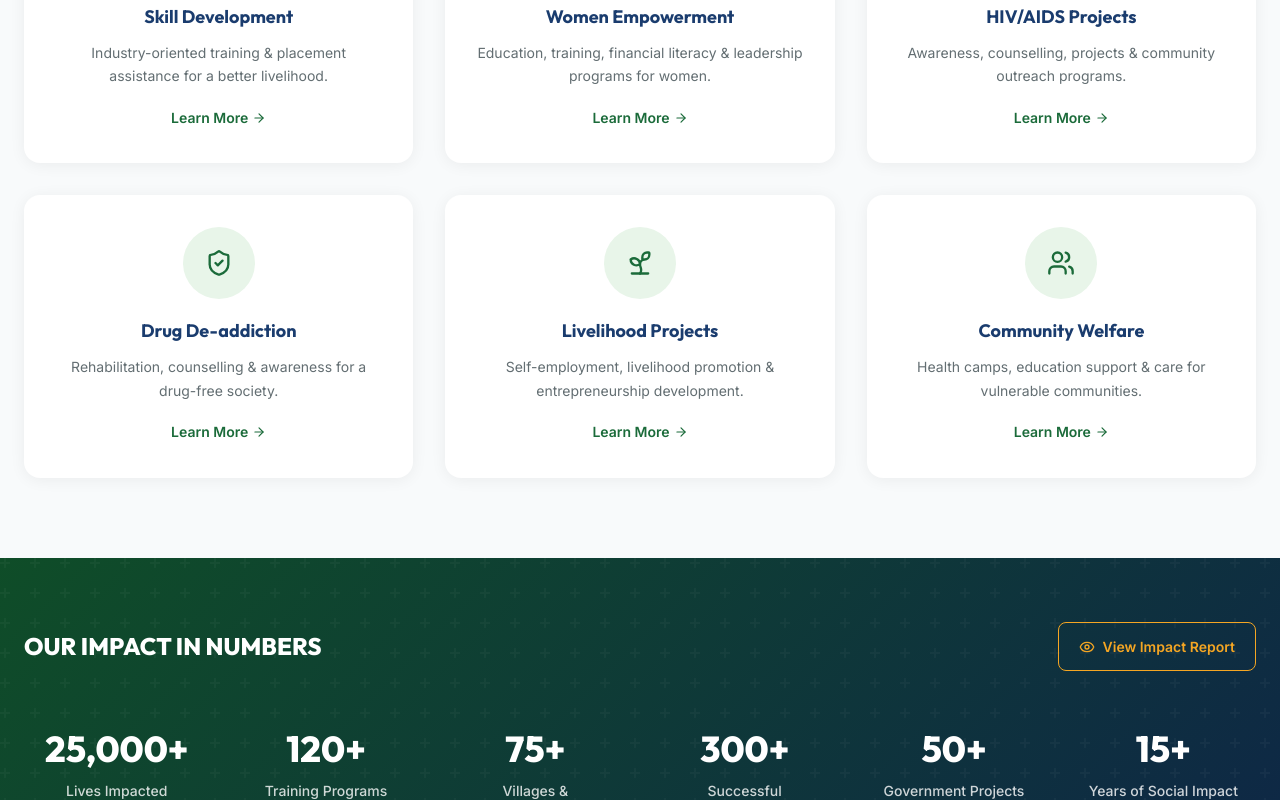
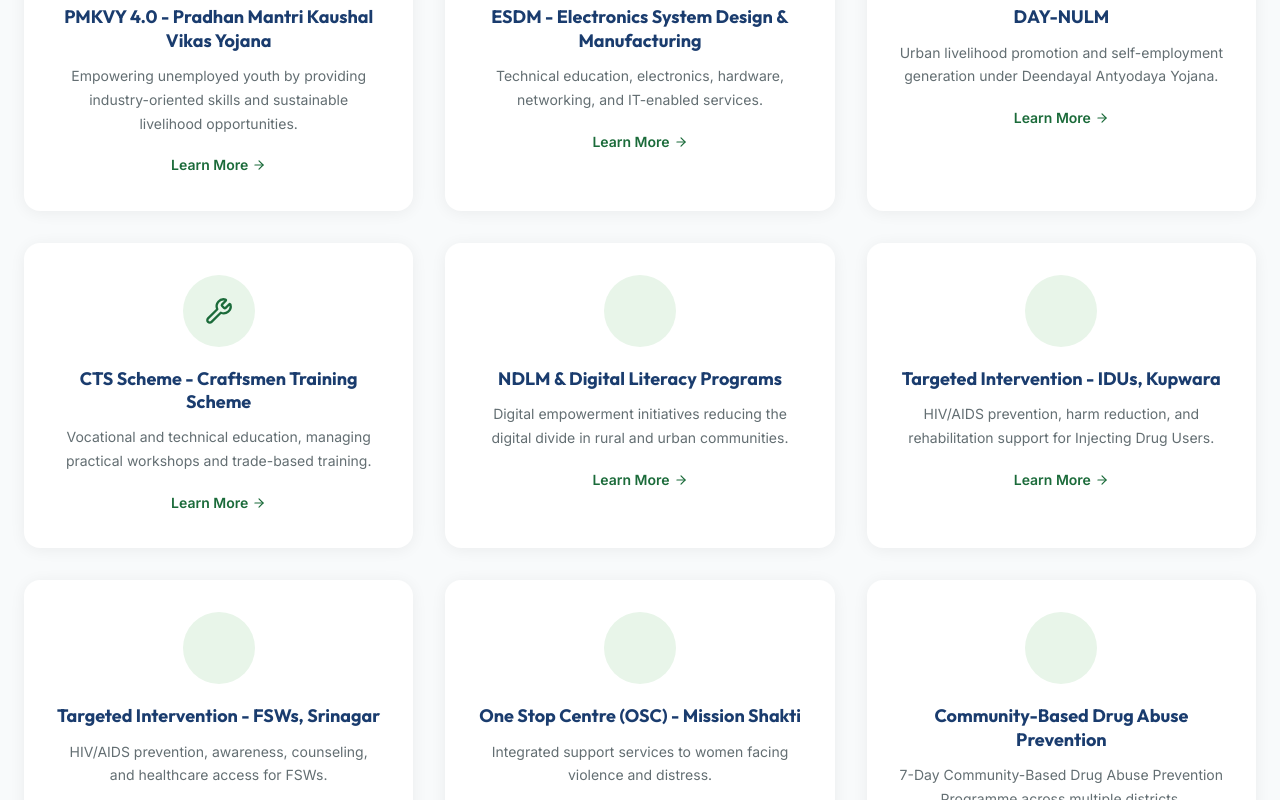
Before and after one commit to Aaqibreshie/Munificent-Angels, a Next.js app: page / in a window 1280 px wide. Shown: the part 1260-2060 px from the top of the page. Built offline with nearby package versions, Linux system fonts and the light colour scheme.

Commit message:
feat: replace hardcoded programs with the 12 actual Munificent Angels projects

```diff
--- a/src/data/siteData.js
+++ b/src/data/siteData.js
@@ -1,98 +1,194 @@
 export const programs = [
   {
-    id: 'skill-development',
-    title: 'Skill Development',
-    icon: 'Wrench',
-    shortDesc: 'Industry-oriented training & placement assistance for a better livelihood.',
-    longDesc: 'Our skill development programs provide comprehensive training in various trades and vocations, empowering youth with industry-relevant skills. We partner with government schemes like PMKVY and DDU-GKY to deliver certified training programs that lead to meaningful employment.',
+    id: 'pmkvy',
+    title: 'PMKVY 4.0 - Pradhan Mantri Kaushal Vikas Yojana',
+    icon: 'Briefcase',
+    shortDesc: 'Empowering unemployed youth by providing industry-oriented skills and sustainable livelihood opportunities.',
+    longDesc: 'Munificent Angels has extensive experience in successfully implementing PMKVY 4.0 projects under multiple sectors and trades. Complete project execution including candidate mobilization, counseling, training centre operations, assessments, placement coordination, SDMS management, and post-placement tracking.',
     image: '/images/projects/skill-development.png',
-    stats: { beneficiaries: '8,000+', programs: '45+', placements: '85%' },
+    stats: { beneficiaries: '8,000+', programs: 'IT, Healthcare, Retail', placements: 'High' },
     features: [
-      'PMKVY & DDU-GKY certified training',
-      'Industry-relevant curriculum',
-      'Hands-on practical experience',
-      'Placement assistance & job linkages',
-      'Post-training support & mentoring'
+      'Candidate Mobilization & Registration',
+      'Training Centre Operations',
+      'SDMS Portal Management',
+      'Placement Assistance & Employer Linkages',
+      'MIS Reporting & Documentation'
     ]
   },
   {
-    id: 'women-empowerment',
-    title: 'Women Empowerment',
-    icon: 'Heart',
-    shortDesc: 'Education, training, financial literacy & leadership programs for women.',
-    longDesc: 'We believe in empowering women through education, skill training, and financial literacy. Our women empowerment programs focus on building confidence, self-reliance, and leadership skills among women from marginalized communities.',
-    image: '/images/projects/women-empowerment.png',
-    stats: { beneficiaries: '5,000+', programs: '30+', villages: '25+' },
+    id: 'esdm',
+    title: 'ESDM - Electronics System Design & Manufacturing',
+    icon: 'Cpu',
+    shortDesc: 'Technical education, electronics, hardware, networking, and IT-enabled services.',
+    longDesc: 'Successfully implemented ESDM training programs focused on technical education, electronics, hardware, networking, and IT-enabled services. Developed technical labs and practical learning environments aimed at enhancing employability in the electronics and technology sectors.',
+    image: '/images/projects/skill-development.png',
+    stats: { beneficiaries: '1,500+', programs: 'Hardware, Networking', placements: 'High' },
     features: [
-      'Vocational training in beauty, tailoring & more',
-      'Financial literacy & savings programs',
-      'Self-help group formation',
-      'Leadership development workshops',
-      'Legal awareness & rights education'
+      'Technical Lab Setup & Infrastructure',
+      'Practical-Based Technical Training',
+      'Computer Hardware & Networking',
+      'Troubleshooting & Maintenance',
+      'Industry-Oriented Skill Development'
     ]
   },
   {
-    id: 'hiv-aids-projects',
-    title: 'HIV/AIDS Projects',
-    icon: 'Ribbon',
-    shortDesc: 'Awareness, counselling, projects & community outreach programs.',
-    longDesc: 'Our HIV/AIDS projects focus on creating awareness, providing counselling services, and running community outreach programs to combat stigma and promote testing. We work in close collaboration with NACO and state AIDS control societies.',
-    image: '/images/projects/hiv-aids.png',
-    stats: { beneficiaries: '15,000+', programs: '20+', communities: '50+' },
+    id: 'day-nulm',
+    title: 'DAY-NULM',
+    icon: 'Users',
+    shortDesc: 'Urban livelihood promotion and self-employment generation under Deendayal Antyodaya Yojana.',
+    longDesc: 'Worked extensively for urban livelihood promotion and self-employment generation. The organization focused on empowering unemployed youth, women, and marginalized communities through vocational training and livelihood support initiatives.',
+    image: '/images/projects/livelihood.png',
+    stats: { beneficiaries: '3,000+', programs: 'Vocational', placements: 'Self-employment' },
     features: [
-      'Community awareness campaigns',
-      'Free testing & counselling centers',
-      'Anti-stigma initiatives',
-      'Care & support for PLHIV',
-      'Targeted intervention programs'
+      'Community Mobilization',
+      'Vocational Training Facilitation',
+      'Placement Support',
+      'Self-Employment Guidance',
+      'Coordination with Urban Local Bodies'
     ]
   },
   {
-    id: 'drug-de-addiction',
-    title: 'Drug De-addiction',
-    icon: 'ShieldCheck',
-    shortDesc: 'Rehabilitation, counselling & awareness for a drug-free society.',
-    longDesc: 'Our drug de-addiction programs provide comprehensive rehabilitation, counselling, and community awareness initiatives. We work towards creating a drug-free society through prevention, treatment, and aftercare support.',
-    image: '/images/projects/drug-deaddiction.png',
-    stats: { beneficiaries: '3,000+', centers: '5+', recovery: '70%' },
+    id: 'cts-scheme',
+    title: 'CTS Scheme - Craftsmen Training Scheme',
+    icon: 'Wrench',
+    shortDesc: 'Vocational and technical education, managing practical workshops and trade-based training.',
+    longDesc: 'Possesses strong experience in vocational and technical education under the Craftsmen Training Scheme. Managed practical workshops, technical demonstrations, trade-based training programmes, and industry-oriented skill development aligned with government standards.',
+    image: '/images/projects/skill-development.png',
+    stats: { beneficiaries: '2,000+', programs: 'Trade Skills', placements: 'High' },
     features: [
-      'Awareness campaigns in schools & communities',
-      'Counselling & rehabilitation services',
-      'Family support programs',
-      'Aftercare & reintegration support',
-      'Community-based prevention initiatives'
+      'Technical Skill Training',
+      'Workshop Management',
+      'Trade Assessments & Examinations',
+      'Equipment Maintenance',
+      'Quality Assurance Compliance'
     ]
   },
   {
-    id: 'livelihood-projects',
-    title: 'Livelihood Projects',
-    icon: 'Sprout',
-    shortDesc: 'Self-employment, livelihood promotion & entrepreneurship development.',
-    longDesc: 'Our livelihood projects focus on promoting sustainable livelihoods through self-employment, micro-enterprise development, and skills training. We help individuals build sustainable income sources and achieve economic independence.',
-    image: '/images/projects/livelihood.png',
-    stats: { beneficiaries: '4,000+', enterprises: '200+', villages: '30+' },
+    id: 'ndlm',
+    title: 'NDLM & Digital Literacy Programs',
+    icon: 'Laptop',
+    shortDesc: 'Digital empowerment initiatives reducing the digital divide in rural and urban communities.',
+    longDesc: 'Actively contributed to digital empowerment initiatives under NDLM and related digital literacy programmes aimed at reducing the digital divide in rural and urban communities.',
+    image: '/images/projects/skill-development.png',
+    stats: { beneficiaries: '5,000+', programs: 'Digital Literacy', placements: 'N/A' },
     features: [
-      'Micro-enterprise development support',
-      'Agricultural training & support',
-      'Market linkage & value chain development',
-      'Financial inclusion & credit access',
-      'Sustainable livelihood models'
+      'Basic Computer Education',
+      'Internet Awareness Sessions',
+      'Digital Payment Awareness',
+      'Online Service Facilitation',
+      'E-Governance Awareness'
     ]
   },
   {
-    id: 'community-welfare',
-    title: 'Community Welfare',
+    id: 'ti-idus',
+    title: 'Targeted Intervention - IDUs, Kupwara',
+    icon: 'ShieldPlus',
+    shortDesc: 'HIV/AIDS prevention, harm reduction, and rehabilitation support for Injecting Drug Users.',
+    longDesc: 'Implementing a continuous Targeted Intervention (TI) Project for Injecting Drug Users (IDUs) in Kupwara District. Sponsored by J&K AIDS Control Society (JKSACS) under NACO. Focused on HIV/AIDS prevention, harm reduction, rehabilitation support, and counseling services.',
+    image: '/images/projects/hiv-aids.png',
+    stats: { beneficiaries: 'Ongoing', programs: 'Harm Reduction', placements: 'N/A' },
+    features: [
+      'Community Outreach & Field Interventions',
+      'HIV/AIDS Prevention Awareness',
+      'Counseling & Rehabilitation Support',
+      'Needle Safety & Risk Reduction Awareness',
+      'Health Referral & Support Linkages'
+    ]
+  },
+  {
+    id: 'ti-fsws',
+    title: 'Targeted Intervention - FSWs, Srinagar',
+    icon: 'HeartHandshake',
+    shortDesc: 'HIV/AIDS prevention, awareness, counseling, and healthcare access for FSWs.',
+    longDesc: 'Implementing a continuous Targeted Intervention (TI) Project for Female Sex Workers (FSWs) in Srinagar District. Sponsored by J&K AIDS Control Society (JKSACS) under NACO. Focuses on HIV/AIDS prevention, counseling, rehabilitation support, and community-based outreach.',
+    image: '/images/projects/women-empowerment.png',
+    stats: { beneficiaries: 'Ongoing', programs: 'Prevention', placements: 'N/A' },
+    features: [
+      'HIV/AIDS Awareness Campaigns',
+      'Counseling & Guidance Services',
+      'STI/RTI Awareness & Referral Support',
+      'Rehabilitation & Community Support',
+      'Peer Education Programmes'
+    ]
+  },
+  {
+    id: 'osc-mission-shakti',
+    title: 'One Stop Centre (OSC) - Mission Shakti',
+    icon: 'Home',
+    shortDesc: 'Integrated support services to women facing violence and distress.',
+    longDesc: 'Managed women welfare and protection initiatives under Mission Shakti through One Stop Centre projects aimed at providing integrated support services to women facing violence and distress. Ensured timely support, counseling, rehabilitation assistance, and safe intervention services.',
+    image: '/images/projects/women-empowerment.png',
+    stats: { beneficiaries: 'Ongoing', programs: 'Women Welfare', placements: 'N/A' },
+    features: [
+      'Beneficiary Assistance',
+      'Counseling Coordination',
+      'Legal & Police Coordination',
+      'Monitoring & Case Management',
+      'Awareness Campaigns'
+    ]
+  },
+  {
+    id: 'drug-prevention',
+    title: 'Community-Based Drug Abuse Prevention',
+    icon: 'Ban',
+    shortDesc: '7-Day Community-Based Drug Abuse Prevention Programme across multiple districts.',
+    longDesc: 'Successfully implemented a 7-Day Community-Based Drug Abuse Prevention Programme under the sponsorship of the National Institute of Social Defence (NISD). Spread awareness regarding harmful effects of drug abuse, promote preventive measures, and encourage community participation.',
+    image: '/images/projects/drug-deaddiction.png',
+    stats: { beneficiaries: '10,000+', programs: 'Awareness', placements: 'N/A' },
+    features: [
+      'Drug Abuse Awareness Sessions',
+      'Counseling & Motivational Sessions',
+      'Mental Health Awareness Workshops',
+      'Street Plays & Awareness Campaigns',
+      'Rehabilitation & Preventive Awareness Support'
+    ]
+  },
+  {
+    id: 'hiv-aids-awareness',
+    title: 'HIV/AIDS Awareness & TI Programmes',
+    icon: 'Ribbon',
+    shortDesc: 'HIV/AIDS awareness, Targeted Intervention (TI) projects, and drug abuse prevention.',
+    longDesc: 'Actively working on HIV/AIDS awareness, Targeted Intervention (TI) projects, drug abuse prevention, counseling, rehabilitation support, and community-based outreach programmes under the sponsorship and support of J&K AIDS Control Society (JKSACS) and NACO.',
+    image: '/images/projects/hiv-aids.png',
+    stats: { beneficiaries: 'Thousands', programs: 'Awareness', placements: 'N/A' },
+    features: [
+      'HIV/AIDS Awareness Campaigns',
+      'Youth Motivation & Guidance Sessions',
+      'School, College & University Awareness Seminars',
+      'Mental Health Awareness Programmes',
+      'Health Awareness & Counseling Camps'
+    ]
+  },
+  {
+    id: 'training-centre-management',
+    title: 'Training Centre Management & Institutional Expertise',
+    icon: 'Building2',
+    shortDesc: 'Establishing and managing vocational training institutes and government-sponsored project facilities.',
+    longDesc: 'With more than 15 years of professional experience, Munificent Angels has developed strong institutional capacity in establishing and managing vocational training institutes and government-sponsored project facilities.',
+    image: '/images/projects/community-welfare.png',
+    stats: { beneficiaries: 'N/A', programs: 'Management', placements: 'N/A' },
+    features: [
+      'Training Centre Administration',
+      'Staff Supervision & HR Management',
+      'Infrastructure & Lab Management',
+      'Government Documentation',
+      'Audit & Inspection Handling'
+    ]
+  },
+  {
+    id: 'social-development',
+    title: 'Social Development & Community Welfare',
     icon: 'Users',
-    shortDesc: 'Health camps, education support & care for vulnerable communities.',
-    longDesc: 'Our community welfare programs address the holistic needs of vulnerable communities through health camps, educational support, disaster relief, and social welfare initiatives. We work to build stronger, healthier communities.',
+    shortDesc: 'Social welfare and inclusive community development initiatives across Jammu & Kashmir.',
+    longDesc: 'Apart from government-sponsored skill development projects, Munificent Angels is actively involved in social welfare and inclusive community development initiatives across Jammu & Kashmir.',
     image: '/images/projects/community-welfare.png',
-    stats: { beneficiaries: '20,000+', camps: '100+', communities: '40+' },
+    stats: { beneficiaries: 'Thousands', programs: 'Welfare', placements: 'N/A' },
     features: [
-      'Free health camps & medical aid',
-      'Educational scholarships & support',
-      'Disaster relief & rehabilitation',
-      'Senior citizen care programs',
-      'Community infrastructure development'
+      'Youth Empowerment',
+      'Women Empowerment',
+      'Livelihood Generation',
+      'Transgender Rehabilitation',
+      'Vocational Training for Marginalized Communities'
     ]
   }
 ];
```
